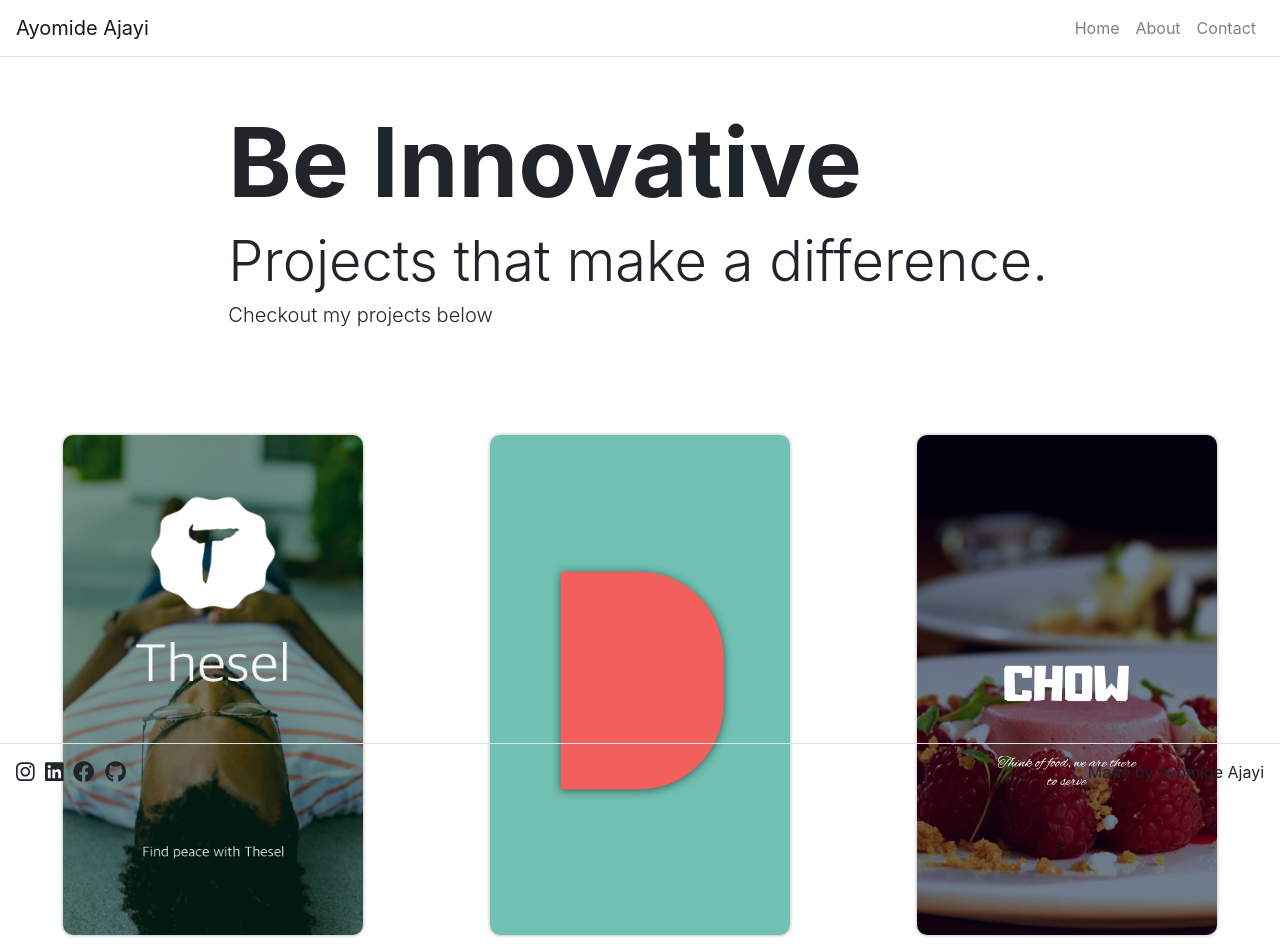
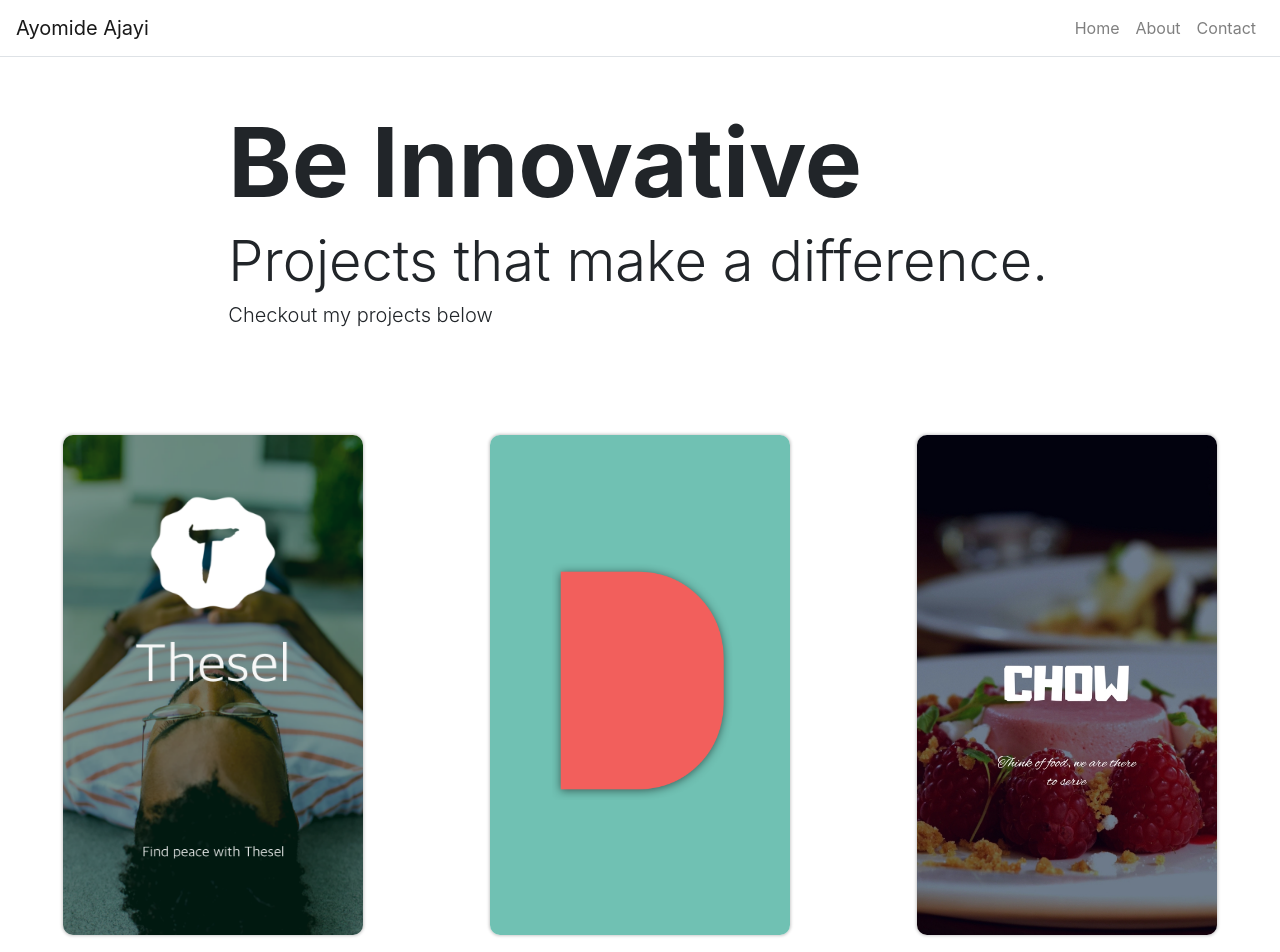
Before and after one commit to SKPnation/my-portfolio-site, a React (Create React App) app: page / in a window 1280 px wide. Shown: the top 952 px of the page. Built offline with nearby package versions, Linux system fonts and the light colour scheme.

Commit message:
edited footer

```diff
--- a/src/App.js
+++ b/src/App.js
@@ -2,10 +2,11 @@ import React from 'react';
 import { BrowserRouter as Router, Route, Link, Redirect } from 'react-router-dom';
 import { Container, Navbar, Nav } from 'react-bootstrap';
 import './App.css';
-import Footer from './components/Footer';
 import HomePage from './pages/HomePage';
 import AboutPage from './pages/AboutPage';
 import ContactPage from './pages/ContactPage';
+
+import Footer from './components/Footer';
 
 import { library } from '@fortawesome/fontawesome-svg-core'
 import { fab } from '@fortawesome/free-brands-svg-icons'
@@ -64,7 +65,7 @@ class App extends React.Component {
 
             <Redirect to="/" />
 
-            <Footer/>
+            <Footer className="footer"/>
 
         </Container>
       </Router>
--- a/src/components/Footer.js
+++ b/src/components/Footer.js
@@ -6,7 +6,7 @@ import { FontAwesomeIcon } from '@fortawesome/react-fontawesome'
 
 function Footer() {
     return(
-        <footer className="fixed-bottom">
+        <footer>
             <Container fluid={true}>
                 <Row className="border-top justify-content-between p-3">
                     <Col className="p-0" md={3} sm={12}>
--- a/src/index.css
+++ b/src/index.css
@@ -16,7 +16,7 @@ code {
 
 .g-card {
   margin: 20px;
-  margin-bottom: 100px;
+  margin-bottom: 40px;
 }
 
 
@@ -30,7 +30,7 @@ code {
 
 .g-card-info {
   margin-top: 10px;
-  min-height: 100px;
+  min-height: 0px;
 }
 
 
@@ -58,6 +58,12 @@ code {
 }
 
 
+.footer {
+  margin-top: 10px;
+  bottom: 0px;
+}
+
+
 .footer-icon {
   margin-right: 10px;
 }
--- a/src/pages/AboutPage.js
+++ b/src/pages/AboutPage.js
@@ -15,10 +15,12 @@ function AboutPage(props) {
 
                 <p>I'm constantly learning new things. currently those things include gaining more experience with Swift, React, Express JS, and Node JS</p>
 
-                <p>My latest project, Thesel, is a therapeutic tele-counselling platform for everyone going through various life challenges and seeking solutions.
+                <p style={{marginBottom: "200px"}}>My latest project, Thesel, is a therapeutic tele-counselling platform for everyone going through various life challenges and seeking solutions.
                  You can check it out <a href="https://play.google.com/store/apps/details?id=com.skiplab.theselproject" target="_blank" rel="noopener noreferrer">here</a>, or on the homepage.
                 It is built with Java, SQLite & Firebase. However, I will be rebuilding it using Kotlin in the coming months</p>
             </Content>
+
+
         </div>
     );
 
--- a/src/pages/ContactPage.js
+++ b/src/pages/ContactPage.js
@@ -5,6 +5,7 @@ import Button from 'react-bootstrap/Button';
 
 import Hero from '../components/Hero';
 import Content from '../components/Content';
+
 //import Axios from 'axios';
 
 class ContactPage extends React.Component{
@@ -90,7 +91,7 @@ class ContactPage extends React.Component{
                         </Form.Group>
 
 
-                        <Button className="d-inline-block" variant="primary" type="submit" disabled={this.state.disabled}>
+                        <Button className="d-inline-block" variant="primary" type="submit" disabled={this.state.disabled} style={{marginBottom: "100px"}}>
                             Send
                         </Button>
 
@@ -99,6 +100,7 @@ class ContactPage extends React.Component{
                         {this.state.emailSent === false && <p className="d-inline err-msg">Email Not Sent</p>}
                     </Form>
                 </Content>
+
             </div>
         );
     }
```
Also changed, not shown: 1 other file (tests, documents, lock files or other folders).
